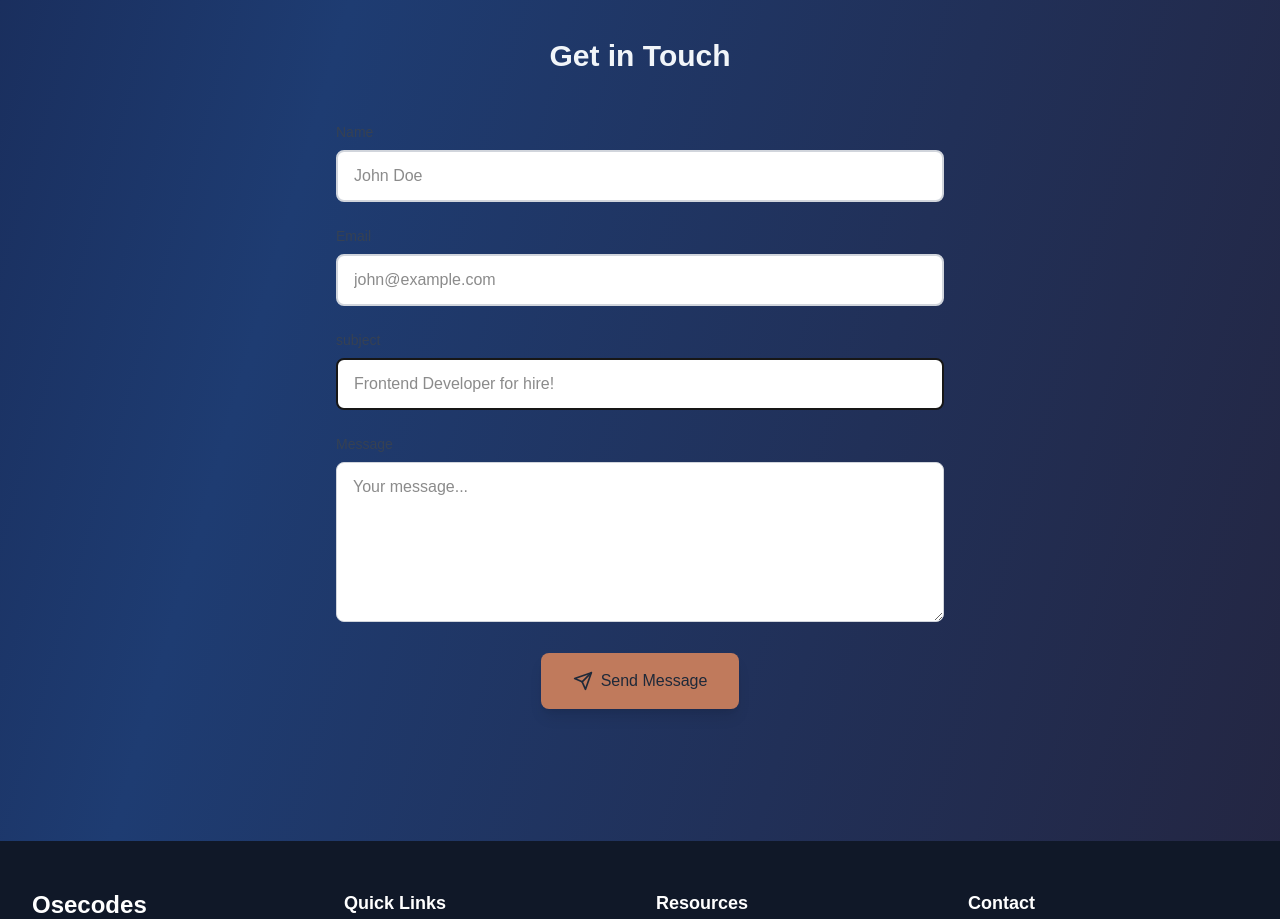
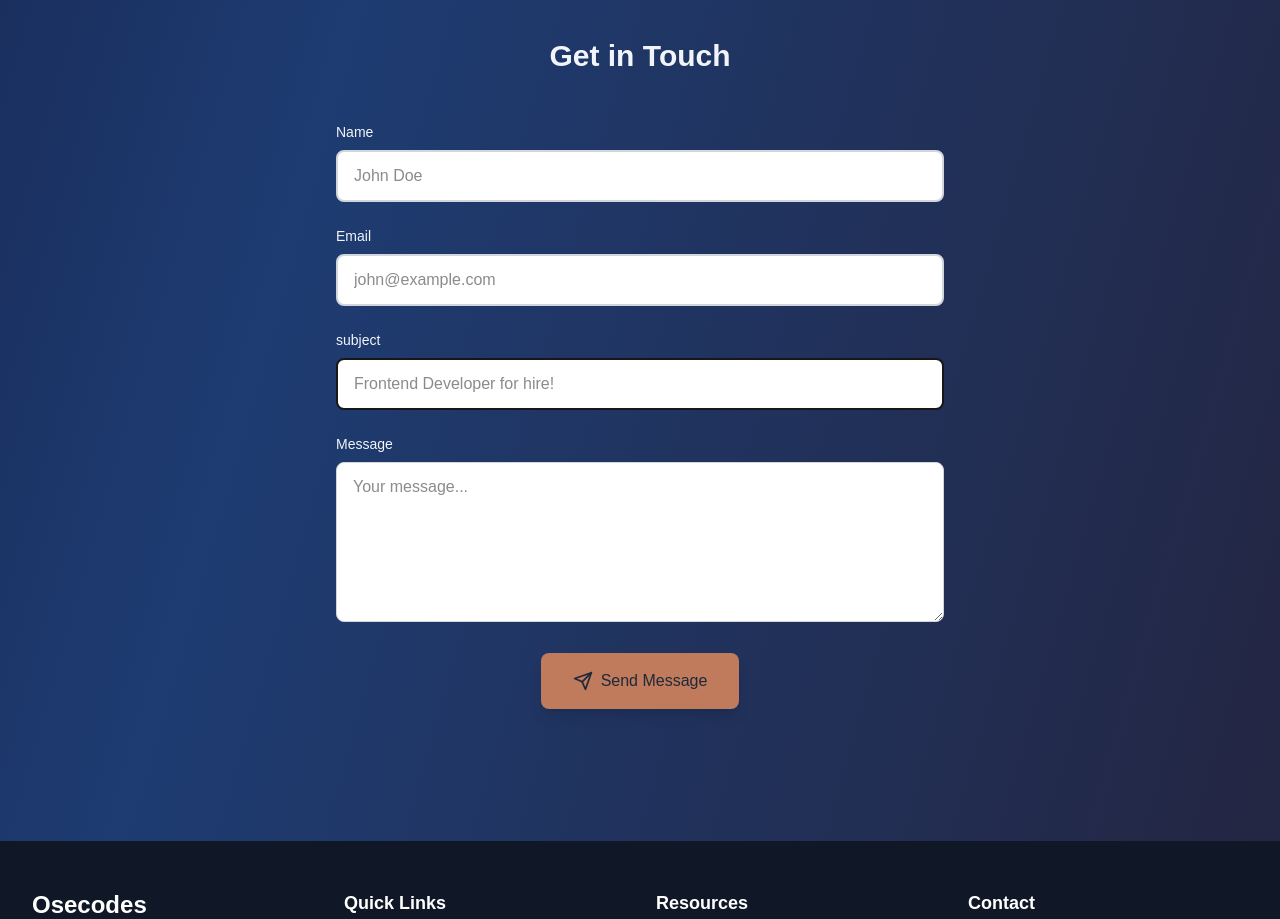
Before and after one commit to alwayswantedtocode/osecodes, a Next.js app: page / in a window 1280 px wide. Shown: the part 3260-4179 px from the top of the page. Built offline with nearby package versions, Linux system fonts and the light colour scheme.

Commit message:
commit update

```diff
--- a/src/Components/ContactMe.tsx
+++ b/src/Components/ContactMe.tsx
@@ -100,7 +100,7 @@ const ContactForm = () => {
                         animate={inView ? { opacity: 1, x: 0 } : {}}
                         transition={{ delay: 0.4 }}
                     >
-                        <label htmlFor="name" className="block text-sm font-medium text-gray-700 mb-2">
+                        <label htmlFor="name" className="block text-sm font-medium text-slate-100 mb-2">
                             Name
                         </label>
                         <input
@@ -127,7 +127,7 @@ const ContactForm = () => {
                         animate={inView ? { opacity: 1, x: 0 } : {}}
                         transition={{ delay: 0.4 }}
                     >
-                        <label htmlFor="email" className="block text-sm font-medium text-gray-700 mb-2">
+                        <label htmlFor="email" className="block text-sm font-medium text-slate-100 mb-2">
                             Email
                         </label>
                         <input
@@ -154,7 +154,7 @@ const ContactForm = () => {
                         animate={inView ? { opacity: 1, x: 0 } : {}}
                         transition={{ delay: 0.4 }}
                     >
-                        <label htmlFor="subject" className="block text-sm font-medium text-gray-700 mb-2">
+                        <label htmlFor="subject" className="block text-sm font-medium text-slate-100 mb-2">
                             subject
                         </label>
                         <input
@@ -176,7 +176,7 @@ const ContactForm = () => {
                         animate={inView ? { opacity: 1, y: 0 } : {}}
                         transition={{ delay: 0.6 }}
                     >
-                        <label htmlFor="message" className="block text-sm font-medium text-gray-700 mb-2">
+                        <label htmlFor="message" className="block text-sm font-medium text-slate-100 mb-2">
                             Message
                         </label>
                         <textarea
```
